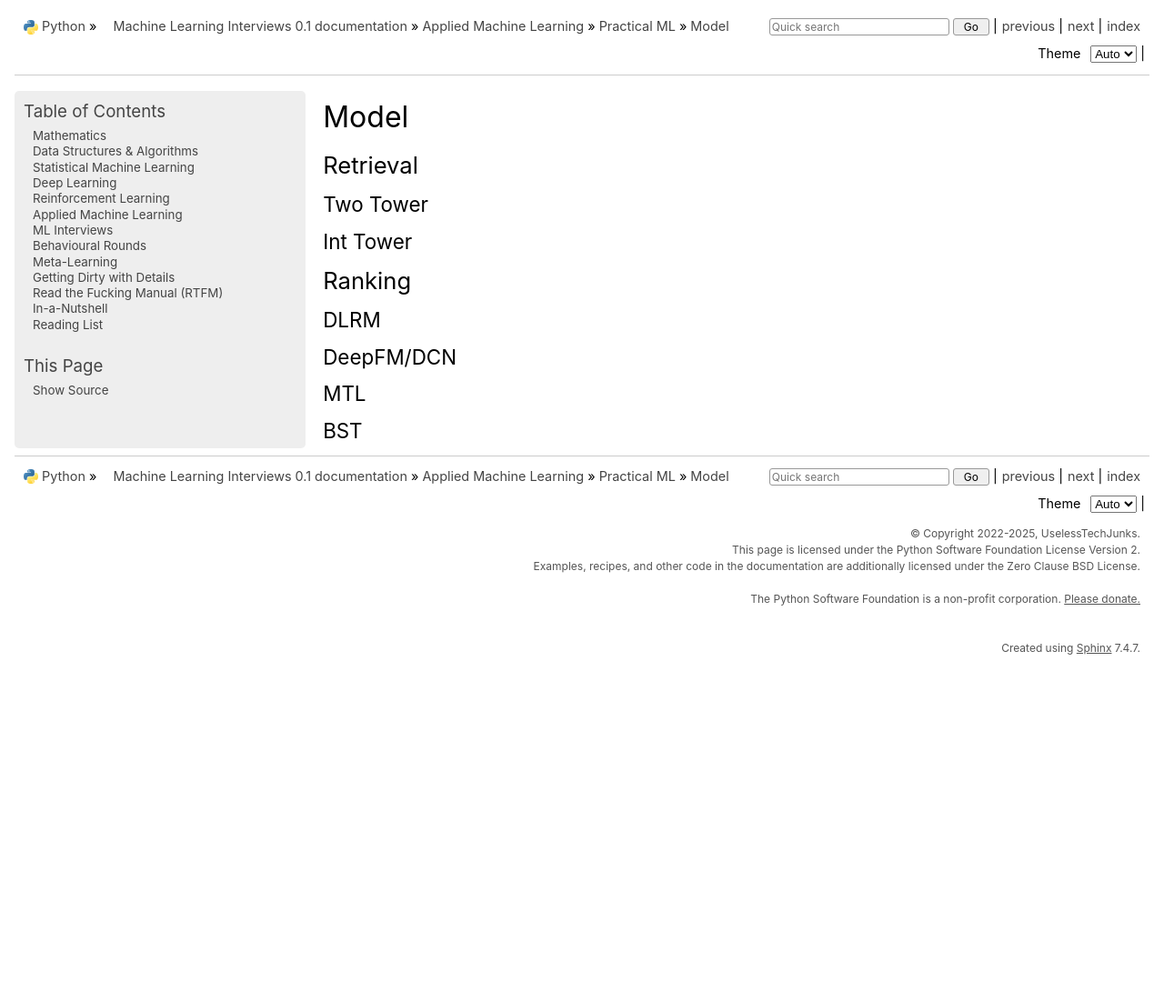
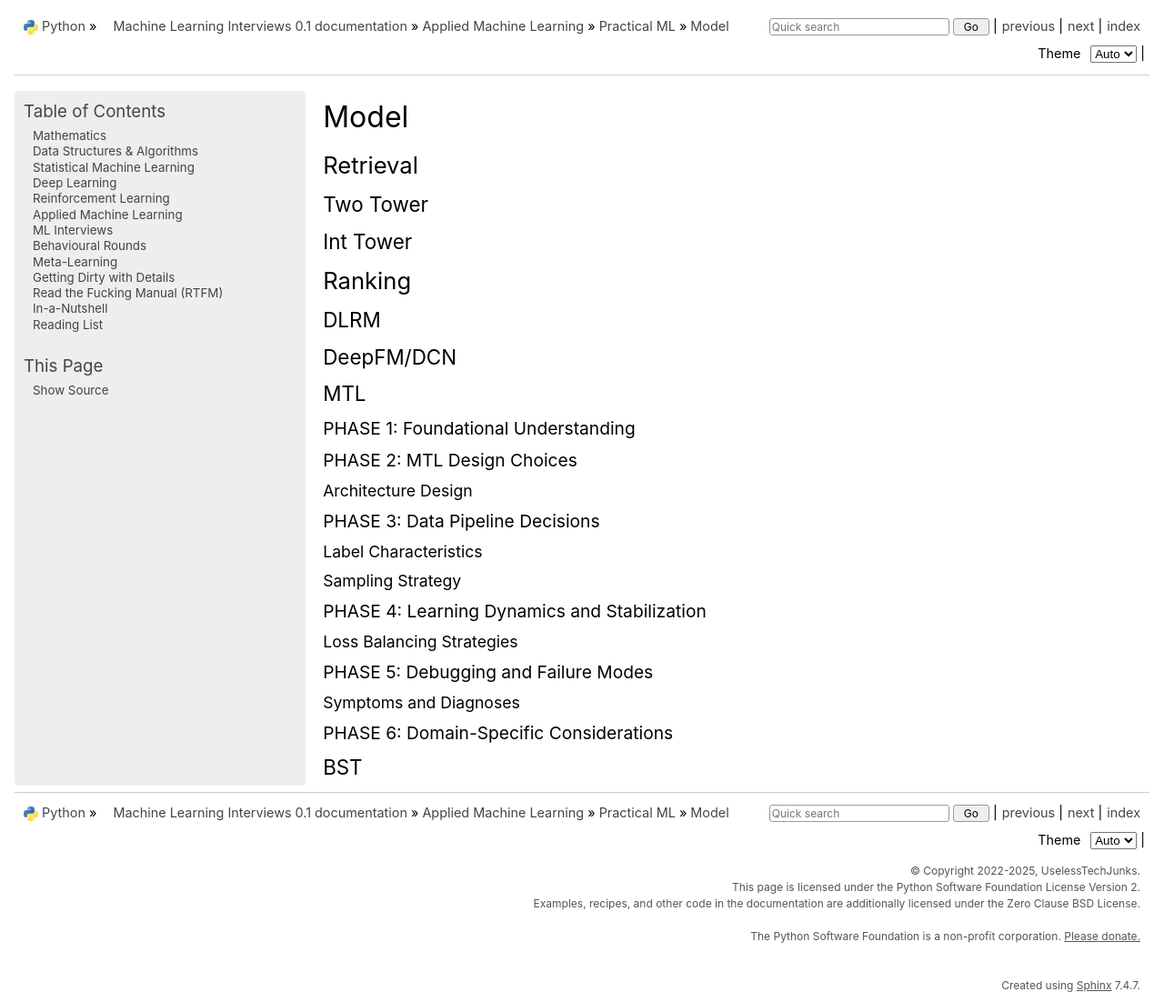
Before and after one commit to uselesstechjunks/leetcode, a Sphinx documentation site: the page built from docs/source/applied/practical/model.rst, in a window 1280 px wide and 1102 px high. Shown: the whole window at 91% size. Built offline with Sphinx 7.4.7, drawn with Linux system fonts in a browser that asks for light colours; pages that are not in the unit, such as notebooks, are missing from menus.

Commit message:
Update model.rst

```diff
--- a/docs/source/applied/practical/model.rst
+++ b/docs/source/applied/practical/model.rst
@@ -17,5 +17,27 @@ DeepFM/DCN
 ===========================================================================
 MTL
 ===========================================================================
+PHASE 1: Foundational Understanding
+---------------------------------------------------------------------------
+PHASE 2: MTL Design Choices
+---------------------------------------------------------------------------
+Architecture Design
+"""""""""""""""""""""""""""""""""""""""""""""""""""""""""""""""""""""""""""
+PHASE 3: Data Pipeline Decisions
+---------------------------------------------------------------------------
+Label Characteristics
+"""""""""""""""""""""""""""""""""""""""""""""""""""""""""""""""""""""""""""
+Sampling Strategy
+"""""""""""""""""""""""""""""""""""""""""""""""""""""""""""""""""""""""""""
+PHASE 4: Learning Dynamics and Stabilization
+---------------------------------------------------------------------------
+Loss Balancing Strategies
+"""""""""""""""""""""""""""""""""""""""""""""""""""""""""""""""""""""""""""
+PHASE 5: Debugging and Failure Modes
+---------------------------------------------------------------------------
+Symptoms and Diagnoses
+"""""""""""""""""""""""""""""""""""""""""""""""""""""""""""""""""""""""""""
+PHASE 6: Domain-Specific Considerations
+---------------------------------------------------------------------------
 BST
 ===========================================================================
```
